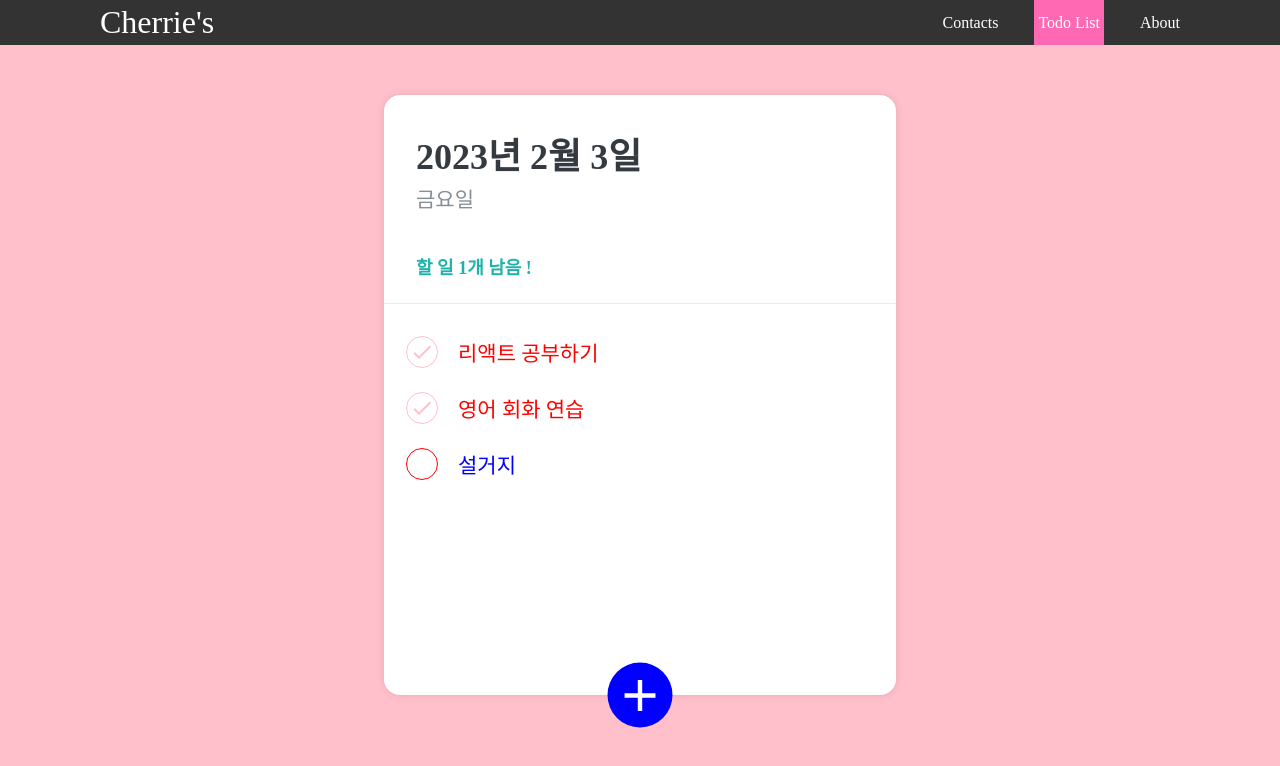
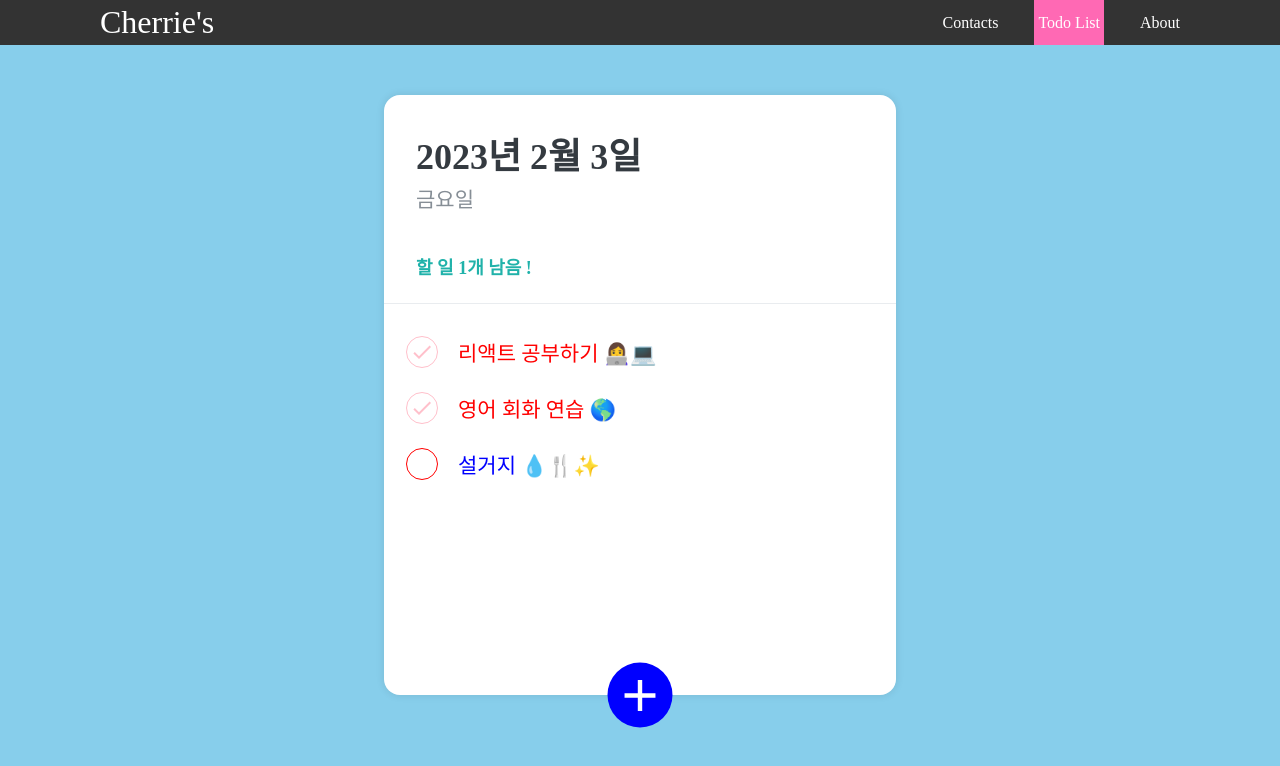
Before and after one commit to cherrie-k/React-Mini-Project, a React (Create React App) app: page /todo in a window 1280 px wide. Shown: the top 766 px of the page. Built offline with nearby package versions, Linux system fonts and the light colour scheme.

Commit message:
added Component 'Todo.js' to simplify App.js

```diff
--- a/src/App.js
+++ b/src/App.js
@@ -3,25 +3,38 @@ import React from "react";
 import { Route, Routes } from "react-router-dom";
 import { createGlobalStyle } from "styled-components";
 
-import Contact from "./components/Contacts/Contact";
 import NavBar from "./components/NavBar";
 import Home from "./components/Home";
+import Contact from "./components/Contacts/Contact";
+import Todo from "./components/Todos/Todo";
 import About from "./components/About";
-import TodoTemplate from "./components/Todos/TodoTemplate";
-import TodoHead from "./components/Todos/TodoHead";
-import TodoList from "./components/Todos/TodoList";
-import TodoCreate from "./components/Todos/TodoCreate";
-import { TodoProvider } from "./TodoContext";
 
 //import "./App.css";
 
 // 글로벌 스타일로 페이지 전체 설정 가능
 const GlobalStyle = createGlobalStyle`
-  body{ background: pink;}
+  body{ background: skyblue;}
 `;
 
 function App() {
-  // 하단처럼 switch를 설정한 routing도 가능하긴 하지만, react route를 사용하자!
+  return (
+    // 다만 이렇게 Routes 설정 해줘도 NavBar에서 React Router에서 지원해주는 link component 대신 <a> 태그 같은거 쓰면 여전히 페이지가 통째로 리프레쉬됨.
+    <>
+      <NavBar />
+      <div className="container">
+        <Routes>
+          <Route path="/" element={<Home />} />
+          <Route path="/contacts" element={<Contact />} />
+          <Route path="/todo" element={<Todo />} />
+          <Route path="/about" element={<About />} />
+        </Routes>
+      </div>
+      <GlobalStyle />
+    </>
+  );
+  //return <Contact />;
+
+  // 하단처럼 switch를 설정한 routing도 가능하긴 하지만, 웬만하면 react route를 사용하자!
   /*
   let component;
   switch (window.location.pathname) {
@@ -38,34 +51,6 @@ function App() {
     // no default
   }
   */
-  return (
-    // 다만 이렇게 Routes 설정 해줘도 NavBar에서 React Router에서 지원해주는 link component 대신 <a> 태그 같은거 쓰면 여전히 페이지가 통째로 리프레쉬됨.
-    <>
-      <NavBar />
-      <div className="container">
-        <Routes>
-          <Route path="/" element={<Home />} />
-          <Route path="/contacts" element={<Contact />} />
-          <Route
-            path="/todo"
-            element={
-              <TodoProvider>
-                <GlobalStyle />
-                <TodoTemplate>
-                  <TodoHead />
-                  <TodoList />
-                  <TodoCreate />
-                </TodoTemplate>
-              </TodoProvider>
-            }
-          />
-          <Route path="/about" element={<About />} />
-        </Routes>
-      </div>
-      {/*<GlobalStyle />*/}
-    </>
-  );
-  //return <Contact />;
 }
 
 export default App;
--- a/src/TodoContext.js
+++ b/src/TodoContext.js
@@ -6,17 +6,17 @@ import React, { createContext, useReducer, useContext, useRef } from "react";
 const initialTodos = [
   {
     id: 1,
-    text: "리액트 공부하기",
+    text: "리액트 공부하기 👩‍💻💻",
     done: true,
   },
   {
     id: 2,
-    text: "영어 회화 연습",
+    text: "영어 회화 연습 🌎",
     done: true,
   },
   {
     id: 3,
-    text: "설거지",
+    text: "설거지 💧🍴✨",
     done: false,
   },
 ];
--- /dev/null
+++ b/src/components/Todos/Todo.js
@@ -0,0 +1,28 @@
+import React from "react";
+import TodoTemplate from "./TodoTemplate";
+import TodoHead from "./TodoHead";
+import TodoList from "./TodoList";
+import TodoCreate from "./TodoCreate";
+import { TodoProvider } from "../../TodoContext";
+
+import { createGlobalStyle } from "styled-components";
+
+// 글로벌 스타일로 페이지 전체 설정 가능
+const GlobalStyle = createGlobalStyle`
+  body{ background: pink;}
+`;
+
+export default class Todo extends React.Component {
+  render() {
+    return (
+      <TodoProvider>
+        <GlobalStyle />
+        <TodoTemplate>
+          <TodoHead />
+          <TodoList />
+          <TodoCreate />
+        </TodoTemplate>
+      </TodoProvider>
+    );
+  }
+}
```
